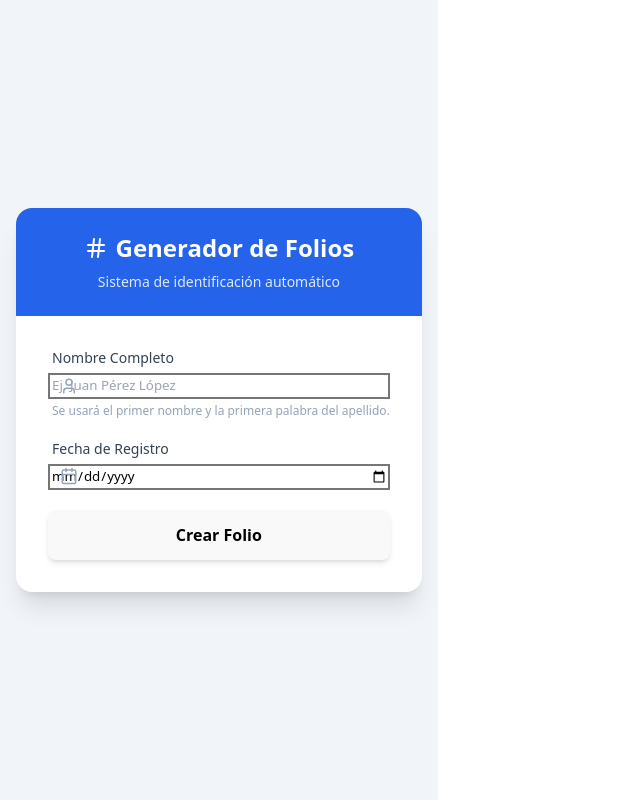
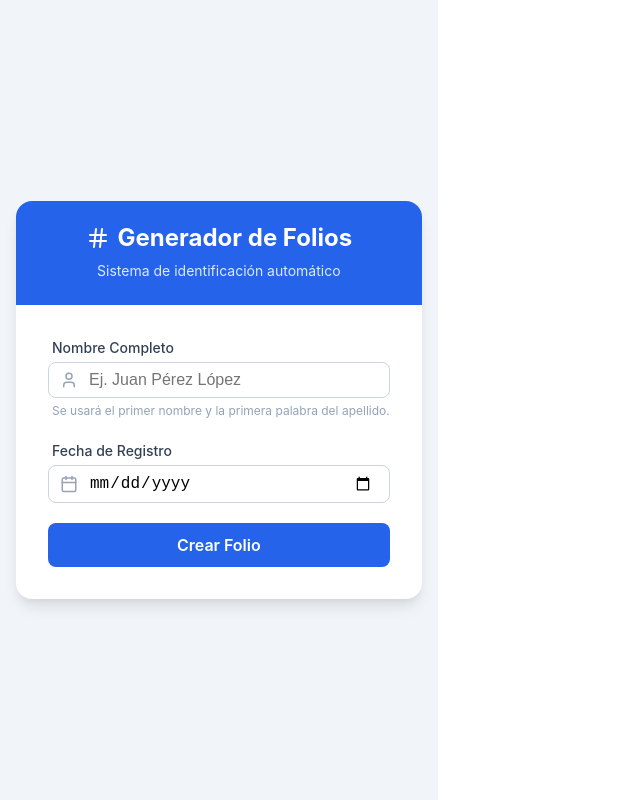
Before and after one commit to igarciamorales199-hub/mi-folio-app, a React (Vite) app: page / in a window 1280 px wide. Shown: the whole page, without its empty margins (0-640 px from the left). Built offline with nearby package versions, Linux system fonts and the light colour scheme.

Commit message:
subir app

```diff
--- a/src/App.jsx
+++ b/src/App.jsx
@@ -1,6 +1,220 @@
-import React, { useState, useEffect } from 'react';
+import React, { useState } from 'react';
 
-// --- Iconos Inline (SVG) para no depender de librerías externas ---
+// --- ESTILOS CSS (Incrustados para garantizar diseño sin dependencias externas) ---
+const styles = `
+  * { box-sizing: border-box; }
+  body { margin: 0; font-family: -apple-system, BlinkMacSystemFont, "Segoe UI", Roboto, Helvetica, Arial, sans-serif; }
+
+  .app-container {
+    min-height: 100vh;
+    display: flex;
+    align-items: center;
+    justify-content: center;
+    background-color: #f1f5f9; /* Slate 100 */
+    padding: 1rem;
+    color: #1e293b; /* Slate 800 */
+  }
+
+  .card {
+    background: white;
+    border-radius: 1rem;
+    box-shadow: 0 10px 15px -3px rgba(0, 0, 0, 0.1), 0 4px 6px -2px rgba(0, 0, 0, 0.05);
+    width: 100%;
+    max-width: 500px;
+    overflow: hidden;
+  }
+
+  .header {
+    background-color: #2563eb; /* Blue 600 */
+    padding: 1.5rem;
+    text-align: center;
+    color: white;
+  }
+
+  .header h1 {
+    margin: 0;
+    font-size: 1.5rem;
+    font-weight: 700;
+    display: flex;
+    align-items: center;
+    justify-content: center;
+    gap: 0.5rem;
+  }
+
+  .header p {
+    margin: 0.5rem 0 0 0;
+    color: #dbeafe; /* Blue 100 */
+    font-size: 0.875rem;
+  }
+
+  .content {
+    padding: 2rem;
+  }
+
+  .form-group {
+    margin-bottom: 1.25rem;
+  }
+
+  .label {
+    display: block;
+    font-size: 0.875rem;
+    font-weight: 500;
+    color: #334155; /* Slate 700 */
+    margin-bottom: 0.25rem;
+    margin-left: 0.25rem;
+  }
+
+  .input-wrapper {
+    position: relative;
+  }
+
+  .input-icon {
+    position: absolute;
+    top: 0;
+    bottom: 0;
+    left: 0;
+    padding-left: 0.75rem;
+    display: flex;
+    align-items: center;
+    pointer-events: none;
+    color: #94a3b8; /* Slate 400 */
+  }
+
+  .input {
+    width: 100%;
+    padding: 0.5rem 1rem 0.5rem 2.5rem;
+    border: 1px solid #cbd5e1; /* Slate 300 */
+    border-radius: 0.5rem;
+    font-size: 1rem;
+    outline: none;
+    transition: all 0.2s;
+  }
+
+  .input:focus {
+    border-color: #3b82f6; /* Blue 500 */
+    box-shadow: 0 0 0 2px rgba(59, 130, 246, 0.2);
+  }
+
+  .helper-text {
+    font-size: 0.75rem;
+    color: #94a3b8; /* Slate 400 */
+    margin-top: 0.25rem;
+    margin-left: 0.25rem;
+  }
+
+  .error-box {
+    background-color: #fef2f2; /* Red 50 */
+    color: #dc2626; /* Red 600 */
+    font-size: 0.875rem;
+    padding: 0.75rem;
+    border-radius: 0.5rem;
+    display: flex;
+    align-items: center;
+    gap: 0.5rem;
+    margin-bottom: 1.25rem;
+  }
+
+  .btn-primary {
+    width: 100%;
+    background-color: #2563eb; /* Blue 600 */
+    color: white;
+    font-weight: 600;
+    padding: 0.75rem 1rem;
+    border: none;
+    border-radius: 0.5rem;
+    cursor: pointer;
+    transition: background-color 0.2s;
+    display: flex;
+    align-items: center;
+    justify-content: center;
+    gap: 0.5rem;
+    font-size: 1rem;
+  }
+
+  .btn-primary:hover {
+    background-color: #1d4ed8; /* Blue 700 */
+  }
+
+  .result-section {
+    margin-top: 2rem;
+    padding-top: 1.5rem;
+    border-top: 1px solid #f1f5f9;
+    animation: fadeIn 0.5s ease-out;
+  }
+
+  .result-title {
+    text-align: center;
+    font-size: 0.875rem;
+    color: #64748b; /* Slate 500 */
+    text-transform: uppercase;
+    letter-spacing: 0.05em;
+    font-weight: 600;
+    margin-bottom: 0.5rem;
+  }
+
+  .folio-display {
+    background-color: #1e293b; /* Slate 800 */
+    border-radius: 0.75rem;
+    padding: 1rem;
+    display: flex;
+    align-items: center;
+    justify-content: space-between;
+    box-shadow: inset 0 2px 4px 0 rgba(0, 0, 0, 0.06);
+  }
+
+  .folio-code {
+    font-family: monospace;
+    font-size: 1.5rem;
+    color: #4ade80; /* Green 400 */
+    font-weight: 700;
+    letter-spacing: 0.05em;
+  }
+
+  .btn-copy {
+    padding: 0.5rem;
+    background-color: #334155; /* Slate 700 */
+    border: none;
+    border-radius: 0.5rem;
+    color: #cbd5e1; /* Slate 300 */
+    cursor: pointer;
+    transition: all 0.2s;
+    display: flex;
+    align-items: center;
+    justify-content: center;
+  }
+
+  .btn-copy:hover {
+    background-color: #475569; /* Slate 600 */
+    color: white;
+  }
+
+  .details-box {
+    margin-top: 1rem;
+    font-size: 0.75rem;
+    color: #94a3b8; /* Slate 400 */
+    background-color: #f8fafc; /* Slate 50 */
+    padding: 0.75rem;
+    border-radius: 0.25rem;
+    border: 1px solid #e2e8f0; /* Slate 200 */
+  }
+
+  .details-list {
+    list-style-type: disc;
+    padding-left: 1.25rem;
+    margin: 0.25rem 0 0 0;
+  }
+
+  .details-list li {
+    margin-bottom: 0.125rem;
+  }
+
+  @keyframes fadeIn {
+    from { opacity: 0; transform: translateY(10px); }
+    to { opacity: 1; transform: translateY(0); }
+  }
+`;
+
+// --- Iconos Inline (SVG) ---
 const Icon = ({ size = 24, className = "", children }) => (
   <svg
     xmlns="http://www.w3.org/2000/svg"
@@ -13,6 +227,7 @@ const Icon = ({ size = 24, className = "", children }) => (
     strokeLinecap="round"
     strokeLinejoin="round"
     className={className}
+    style={{ display: 'block' }}
   >
     {children}
   </svg>
@@ -53,8 +268,8 @@ const AlertCircle = (props) => (
     <circle cx="12" cy="12" r="10"/><line x1="12" y1="8" x2="12" y2="12"/><line x1="12" y1="16" x2="12.01" y2="16"/>
   </Icon>
 );
-// ------------------------------------------------------------------
 
+// --- Componente Principal ---
 const App = () => {
   const [formData, setFormData] = useState({
     fullName: '',
@@ -64,40 +279,22 @@ const App = () => {
   const [error, setError] = useState('');
   const [copied, setCopied] = useState(false);
 
-  // Inyectar Tailwind CSS automáticamente si no está presente
-  // Esto asegura que se vea bien incluso si el proyecto no tiene la configuración completa
-  useEffect(() => {
-    const existingScript = document.querySelector('script[src="https://cdn.tailwindcss.com"]');
-    if (!existingScript) {
-      const script = document.createElement('script');
-      script.src = "https://cdn.tailwindcss.com";
-      script.async = true;
-      document.head.appendChild(script);
-    }
-  }, []);
-
-  // Alfabeto en español incluyendo la Ñ para el cálculo de índices
   const spanishAlphabet = "ABCDEFGHIJKLMNÑOPQRSTUVWXYZ";
 
   const handleChange = (e) => {
-    setFormData({
-      ...formData,
-      [e.target.name]: e.target.value
-    });
-    setError(''); // Limpiar errores al escribir
-    setFolio(''); // Limpiar folio anterior si cambian datos
+    setFormData({ ...formData, [e.target.name]: e.target.value });
+    setError('');
+    setFolio('');
     setCopied(false);
   };
 
   const getLetterNumber = (char) => {
     if (!char) return 0;
     const upperChar = char.toUpperCase();
-    // indexOf retorna índice base 0 (A=0), sumamos 1 para que sea base 1 (A=1)
     const index = spanishAlphabet.indexOf(upperChar);
     return index !== -1 ? index + 1 : 0;
   };
 
-  // Helper para obtener partes del nombre de forma consistente (maneja espacios dobles)
   const getNameParts = (fullName) => {
     if (!fullName) return [];
     return fullName.trim().split(/\s+/);
@@ -105,55 +302,36 @@ const App = () => {
 
   const generateFolio = (e) => {
     e.preventDefault();
-
-    // 1. Validaciones básicas
     if (!formData.fullName.trim() || !formData.date) {
       setError('Por favor completa el nombre y la fecha.');
       return;
     }
-
-    // Dividir el nombre completo usando el helper seguro
     const nameParts = getNameParts(formData.fullName);
-
     if (nameParts.length < 2) {
       setError('Por favor ingresa al menos un nombre y un apellido.');
       return;
     }
+    const firstName = nameParts[0];
+    const lastName = nameParts[1];
 
-    const firstName = nameParts[0];
-    const lastName = nameParts[1]; // Tomamos la segunda palabra como primer apellido
-
-    // Validar longitud de nombres para poder extraer la segunda letra
     if (firstName.length < 2 || lastName.length < 2) {
       setError('El nombre y el apellido deben tener al menos 2 letras cada uno.');
       return;
     }
 
-    // 2. Lógica de generación del Folio
     try {
-      // Variable 1: Inicial del primer nombre
       const v1 = firstName[0].toUpperCase();
-
-      // Variable 2: Número de la segunda letra del primer nombre (Alfabeto Español)
       const v2 = getLetterNumber(firstName[1]);
-
-      // Variable 3: Primer letra del primer apellido
       const v3 = lastName[0].toUpperCase();
-
-      // Variable 4: Número de la segunda letra del primer apellido (Alfabeto Español)
       const v4 = getLetterNumber(lastName[1]);
-
-      // Variable 5: Día del mes (dos dígitos)
-      // Dividimos por guiones: YYYY-MM-DD -> [YYYY, MM, DD]
-      // Tomamos el índice 2 que corresponde al día
       const dateParts = formData.date.split('-');
-      const v5 = dateParts[2] || '00'; // Fallback por seguridad
+      const v5 = dateParts[2] || '00';
 
       const newFolio = `${v1}${v2}${v3}${v4}${v5}`;
       setFolio(newFolio);
     } catch (err) {
       console.error(err);
-      setError('Ocurrió un error al procesar los datos. Verifica que no haya caracteres especiales.');
+      setError('Ocurrió un error al procesar los datos.');
     }
   };
 
@@ -163,32 +341,33 @@ const App = () => {
     setTimeout(() => setCopied(false), 2000);
   };
 
-  // Variables para el desglose visual (seguro contra errores de renderizado)
   const namePartsDisplay = getNameParts(formData.fullName);
   const firstNameDisplay = namePartsDisplay[0] || '';
   const lastNameDisplay = namePartsDisplay[1] || '';
 
   return (
-    <div className="min-h-screen bg-slate-100 flex items-center justify-center p-4 font-sans text-slate-800">
-      <div className="bg-white rounded-2xl shadow-xl w-full max-w-lg overflow-hidden">
+    <>
+      <style>{styles}</style>
+      <div className="app-container">
+        <div className="card">
 
           {/* Header */}
-        <div className="bg-blue-600 p-6 text-white text-center">
-          <h1 className="text-2xl font-bold flex items-center justify-center gap-2">
-            <Hash className="w-6 h-6" />
+          <div className="header">
+            <h1>
+              <Hash size={24} />
               Generador de Folios
             </h1>
-          <p className="text-blue-100 mt-2 text-sm">Sistema de identificación automático</p>
+            <p>Sistema de identificación automático</p>
           </div>
 
-        <div className="p-8">
-          <form onSubmit={generateFolio} className="space-y-5">
+          <div className="content">
+            <form onSubmit={generateFolio}>
 
               {/* Input Nombre */}
-            <div className="space-y-1">
-              <label className="block text-sm font-medium text-slate-700 ml-1">Nombre Completo</label>
-              <div className="relative">
-                <div className="absolute inset-y-0 left-0 pl-3 flex items-center pointer-events-none text-slate-400">
+              <div className="form-group">
+                <label className="label">Nombre Completo</label>
+                <div className="input-wrapper">
+                  <div className="input-icon">
                     <User size={18} />
                   </div>
                   <input
@@ -197,17 +376,17 @@ const App = () => {
                     value={formData.fullName}
                     onChange={handleChange}
                     placeholder="Ej. Juan Pérez López"
-                  className="w-full pl-10 pr-4 py-2 border border-slate-300 rounded-lg focus:ring-2 focus:ring-blue-500 focus:border-blue-500 outline-none transition-all"
+                    className="input"
                   />
                 </div>
-              <p className="text-xs text-slate-400 ml-1">Se usará el primer nombre y la primera palabra del apellido.</p>
+                <p className="helper-text">Se usará el primer nombre y la primera palabra del apellido.</p>
               </div>
 
               {/* Input Fecha */}
-            <div className="space-y-1">
-              <label className="block text-sm font-medium text-slate-700 ml-1">Fecha de Registro</label>
-              <div className="relative">
-                <div className="absolute inset-y-0 left-0 pl-3 flex items-center pointer-events-none text-slate-400">
+              <div className="form-group">
+                <label className="label">Fecha de Registro</label>
+                <div className="input-wrapper">
+                  <div className="input-icon">
                     <Calendar size={18} />
                   </div>
                   <input
@@ -215,46 +394,41 @@ const App = () => {
                     name="date"
                     value={formData.date}
                     onChange={handleChange}
-                  className="w-full pl-10 pr-4 py-2 border border-slate-300 rounded-lg focus:ring-2 focus:ring-blue-500 focus:border-blue-500 outline-none transition-all"
+                    className="input"
                   />
                 </div>
               </div>
 
               {error && (
-              <div className="bg-red-50 text-red-600 text-sm p-3 rounded-lg flex items-center gap-2">
+                <div className="error-box">
                   <AlertCircle size={16} />
                   {error}
                 </div>
               )}
 
-            <button
-              type="submit"
-              className="w-full bg-blue-600 hover:bg-blue-700 text-white font-semibold py-3 px-4 rounded-lg shadow-md transition-colors duration-200 flex items-center justify-center gap-2"
-            >
+              <button type="submit" className="btn-primary">
                 Crear Folio
               </button>
             </form>
 
             {/* Resultado */}
             {folio && (
-            <div className="mt-8 pt-6 border-t border-slate-100 animate-in fade-in slide-in-from-bottom-4 duration-500">
-              <p className="text-center text-sm text-slate-500 mb-2 uppercase tracking-wide font-semibold">Folio Generado</p>
-              <div className="bg-slate-800 rounded-xl p-4 flex items-center justify-between shadow-inner">
-                <code className="text-2xl font-mono text-green-400 tracking-wider font-bold">
-                  {folio}
-                </code>
+              <div className="result-section">
+                <p className="result-title">Folio Generado</p>
+                <div className="folio-display">
+                  <code className="folio-code">{folio}</code>
                   <button
                     onClick={copyToClipboard}
-                  className="p-2 bg-slate-700 hover:bg-slate-600 rounded-lg text-slate-300 transition-colors"
+                    className="btn-copy"
                     title="Copiar al portapapeles"
                   >
-                  {copied ? <CheckCircle size={20} className="text-green-400" /> : <Copy size={20} />}
+                    {copied ? <CheckCircle size={20} style={{color: '#4ade80'}} /> : <Copy size={20} />}
                   </button>
                 </div>
 
-              <div className="mt-4 text-xs text-slate-400 bg-slate-50 p-3 rounded border border-slate-200">
+                <div className="details-box">
                   <p><strong>Detalles del desglose:</strong></p>
-                <ul className="list-disc list-inside mt-1 space-y-1">
+                  <ul className="details-list">
                     <li>Inicial nombre: {firstNameDisplay[0]?.toUpperCase()}</li>
                     <li>
                       Posición 2da letra ({firstNameDisplay[1]?.toUpperCase() || '-'}):
@@ -273,6 +447,7 @@ const App = () => {
           </div>
         </div>
       </div>
+    </>
   );
 };
 
```
Lines whose indentation alone changed are shown as unchanged.
